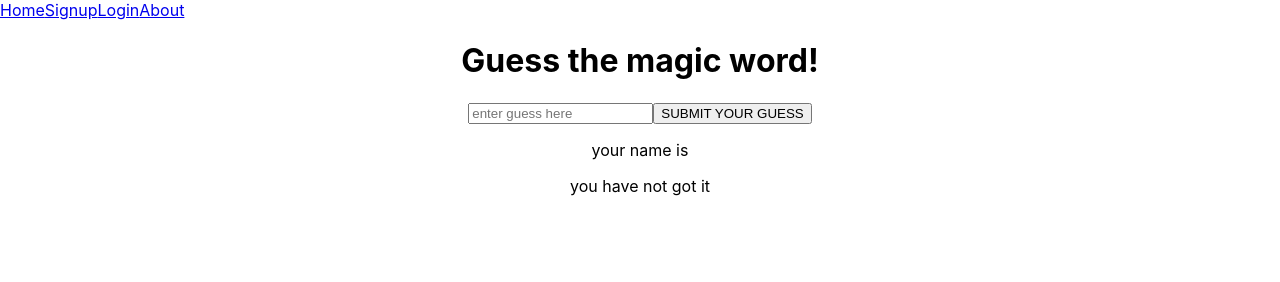
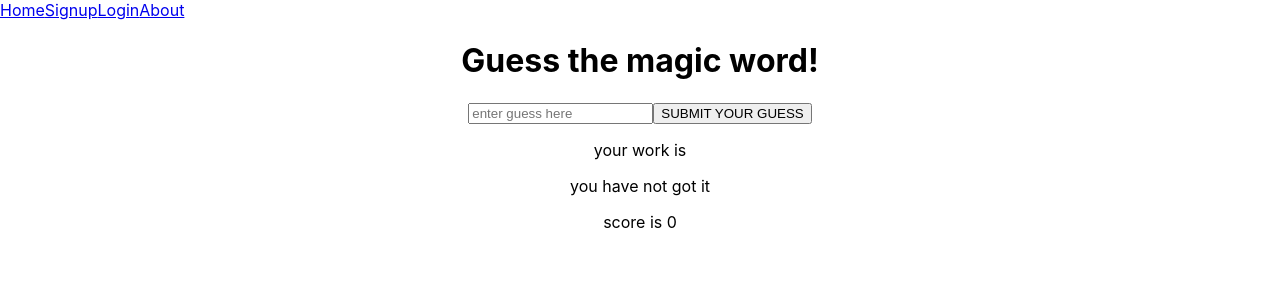
Before and after one commit to kren333/Hangman, a React (Create React App) app: page / in a window 1280 px wide. Shown: the top 282 px of the page. Built offline with nearby package versions, Linux system fonts and the light colour scheme.

Commit message:
basic score implementation

```diff
--- a/src/pages/Home.js
+++ b/src/pages/Home.js
@@ -7,16 +7,24 @@ function Home() {
   const [name, setName] = useState("");
   // string that is kinda a bool meaning if the word is correct
   const [gotit, setGotit] = useState("not");
+  // int score
+  const [score, setScore] = useState(0);
 
   // sends the submission to the backend for processing and updates whether you got it
   async function postname (e) {
     e.preventDefault()
+
+    // TODO: allow for saving of winning score
+    setScore(score + 1)
 
     try {
       axios.post("http://localhost:4000/post_name", {name})
       .then((response) => {
         if (response.statusText === "OK"){
           setGotit(response.data);
+        }
+        if (gotit===""){
+
         }
       })
     }
@@ -32,8 +40,9 @@ function Home() {
       <form onSubmit = {postname}>
         <input type="text" placeholder="enter guess here" value = {name} onChange = {(e) => setName(e.target.value)} />
         <button type="submit">SUBMIT YOUR GUESS</button>
-        <p>your name is {name}</p>
+        <p>your work is {name}</p>
         <p>you have {gotit} got it</p>
+        <p>score is {score}</p>
       </form>
       </center>
     </div>
```
Also changed, not shown: 1 other file (tests, documents, lock files or other folders).
